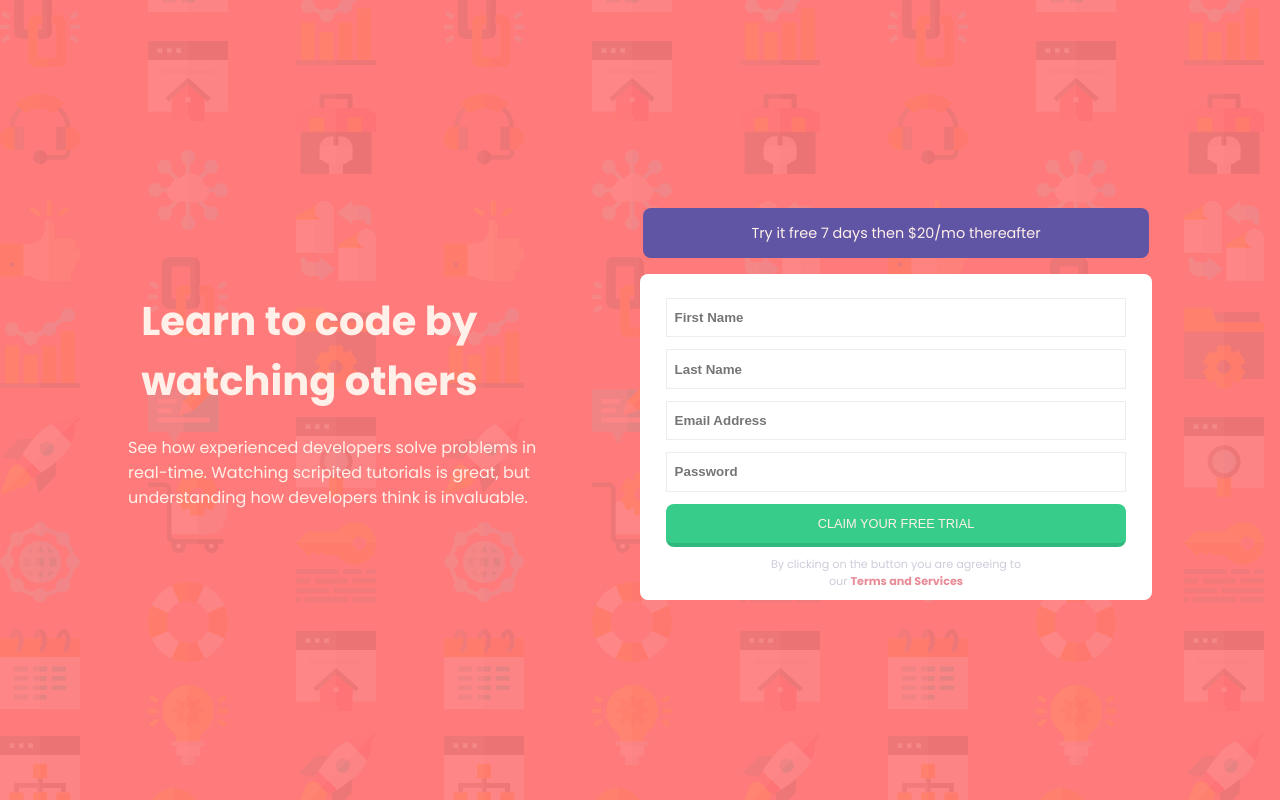
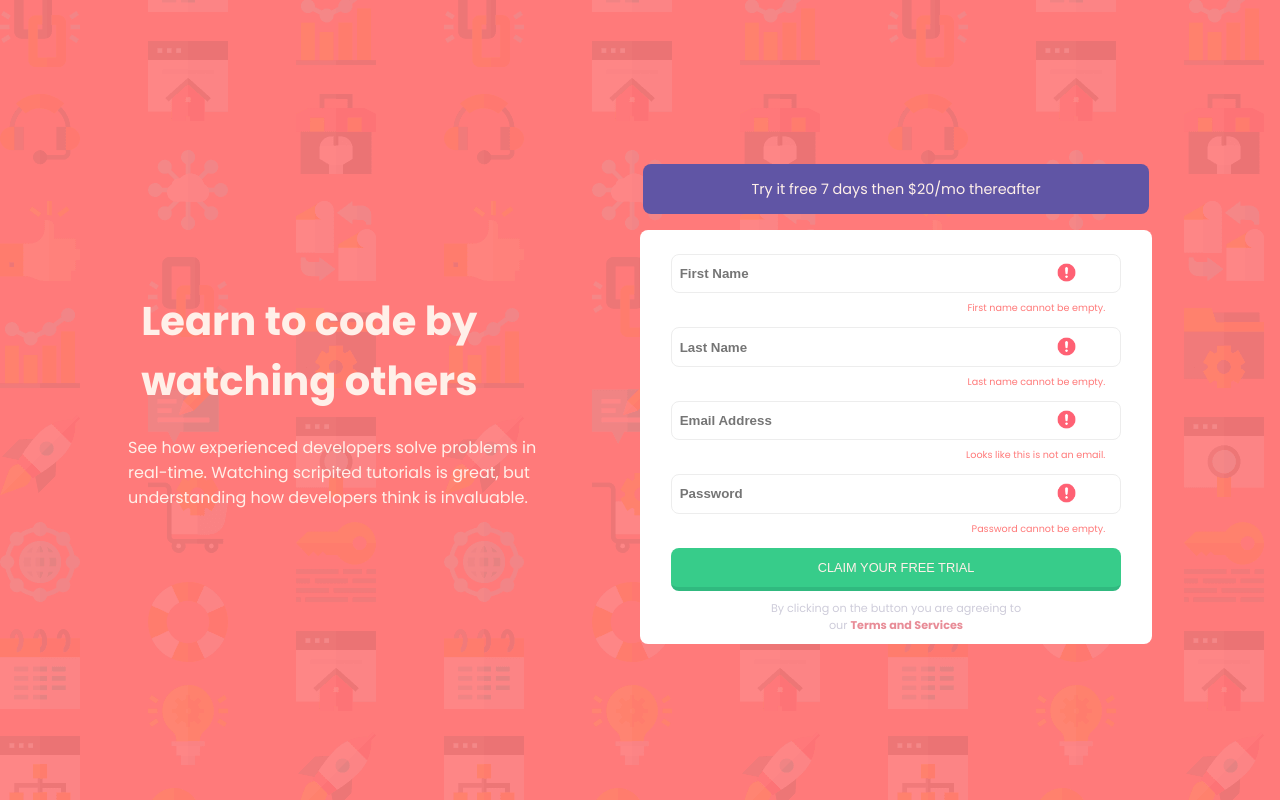
Before and after one commit to anderson-ca/signup-form, a website: page index.html in a window 1280 px wide. Drawn offline with Linux system fonts and the light colour scheme.

Commit message:
add error style for input active error state

```diff
--- a/index.html
+++ b/index.html
@@ -3,8 +3,6 @@
   <head>
     <meta charset="UTF-8" />
     <meta name="viewport" content="width=device-width, initial-scale=1.0" />
-    <!-- displays site properly based on user's device -->
-
     <link
       rel="icon"
       type="image/png"
@@ -13,18 +11,8 @@
     />
     <link rel="stylesheet" href="./styles/style.css" />
 
+    <script defer src="./index.js"></script>
     <title>Frontend Mentor | Intro component with sign up form</title>
-
-    <!-- Feel free to remove these styles or customise in your own stylesheet 👍 -->
-    <style>
-      .attribution {
-        font-size: 11px;
-        text-align: center;
-      }
-      .attribution a {
-        color: hsl(228, 45%, 44%);
-      }
-    </style>
   </head>
   <body>
     <div class="container">
@@ -40,26 +28,50 @@
         <article>
           <p><span>Try it free 7 days</span> then $20/mo thereafter</p>
         </article>
-        <form action="">
+        <form id="form" action="">
           <ul>
             <li>
-              <input type="text" placeholder="First Name" />
+              <input id="first_name" type="text" placeholder="First Name" />
+              <img
+                class="error-icon"
+                src="./images/warning.png"
+                alt="error warning"
+              />
+              <small>First name cannot be empty.</small>
             </li>
             <li>
-              <input type="text" placeholder="Last Name" />
+              <input id="last_name" type="text" placeholder="Last Name" />
+              <img
+                class="error-icon"
+                src="./images/warning.png"
+                alt="error warning"
+              />
+              <small>Last name cannot be empty.</small>
             </li>
             <li>
-              <input type="email" placeholder="Email Address" />
+              <input id="email" type="email" placeholder="Email Address" />
+              <img
+                class="error-icon"
+                src="./images/warning.png"
+                alt="error warning"
+              />
+              <small>Looks like this is not an email.</small>
             </li>
             <li>
-              <input type="password" placeholder="Password" />
+              <input id="password" type="password" placeholder="Password" />
+              <img
+                class="error-icon"
+                src="./images/warning.png"
+                alt="error warning"
+              />
+              <small>Password cannot be empty.</small>
             </li>
             <li>
-              <button>CLAIM YOUR FREE TRIAL</button>
+              <button id="submit_btn">CLAIM YOUR FREE TRIAL</button>
             </li>
           </ul>
           <p>
-            By clicking on the button you are agreeing to<br>our
+            By clicking on the button you are agreeing to<br />our
             <span>Terms and Services</span>
           </p>
         </form>
--- /dev/null
+++ b/index.js
@@ -0,0 +1,26 @@
+let firstName = document.getElementById("first_name");
+let lastName = document.getElementById("last_name");
+let email = document.getElementById("email");
+let form = document.getElementById("form");
+let regex = RegExp("[a-z0-9]+@[a-z]+.[a-z]{2,3}");
+
+form.addEventListener("submit", (e) => {
+  e.preventDefault();
+
+  if (firstName.value === "") {
+    firstName.classList.add("error");
+    firstName.innerHTML = "<i class='material-icons'>error</i>";
+  }
+
+  if (lastName.value === "") {
+    lastName.classList.add("error");
+  }
+
+  if (email.value === "") {
+    email.classList.add("error");
+  }
+
+  if (password.value === "") {
+    password.classList.add("error");
+  }
+});
--- a/styles/style.css
+++ b/styles/style.css
@@ -59,6 +59,42 @@ a {
   flex-flow: row nowrap;
   justify-content: flex-start;
 }
+/* --- error --- */
+.error {
+  border: solid 0.8px var(--primary-red);
+}
+
+li {
+  /* border: solid 1px rgb(251, 0, 255); */
+  width: 100%;
+  position: relative;
+  display: flex;
+  flex-flow: column nowrap;
+  align-items: center;
+  margin-right: 1rem;
+  /* justify-content: center; */
+  gap: 0.5rem;
+}
+
+small {
+  font-size: 0.6em;
+  /* border: solid 1px red; */
+  color: var(--primary-red);
+  align-self: flex-end;
+  padding-right: 1rem;
+  /* margin */
+}
+
+.error-icon {
+  width: 1.2rem;
+  /* border: solid red 1px; */
+  position: absolute;
+  top: 15%;
+  right: 10%;
+  /* z-index: -100; */
+  /* margin-top: 1rem; */
+}
+
 /* --- top section --- */
 section:nth-child(1) {
   display: flex;
@@ -103,9 +139,10 @@ form {
 
 input {
   border: solid 1px #ededed;
+  border-radius: 0.5rem;
   padding: 0.7rem 0.5rem;
   font-weight: bold;
-  width: 90%;
+  width: 100%;
 }
 
 form > p {
@@ -122,6 +159,7 @@ form > p > span {
 ul {
   /* border: solid 2px red; */
   display: flex;
+  padding: 0 6%;
   flex-flow: column nowrap;
   gap: 1.5vh;
 }
@@ -132,7 +170,7 @@ button {
   font-size: 0.8rem;
   border: none;
   padding: 1.5vh 0;
-  width: 90%;
+  width: 100%;
   border-radius: 0.5rem;
   border-bottom: 0.3rem #30b97f solid;
 }
```
Also changed, not shown: package.json (added, +23 -0 lines), images/warning.png (added), 1 other file.
